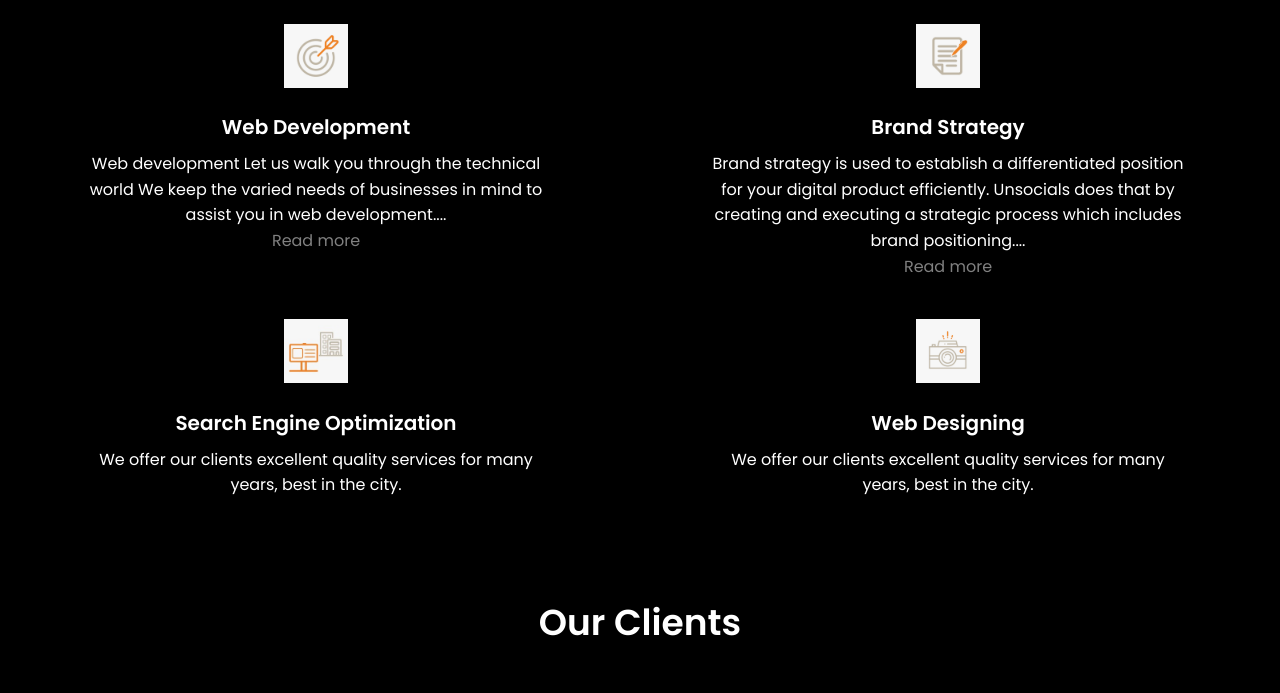
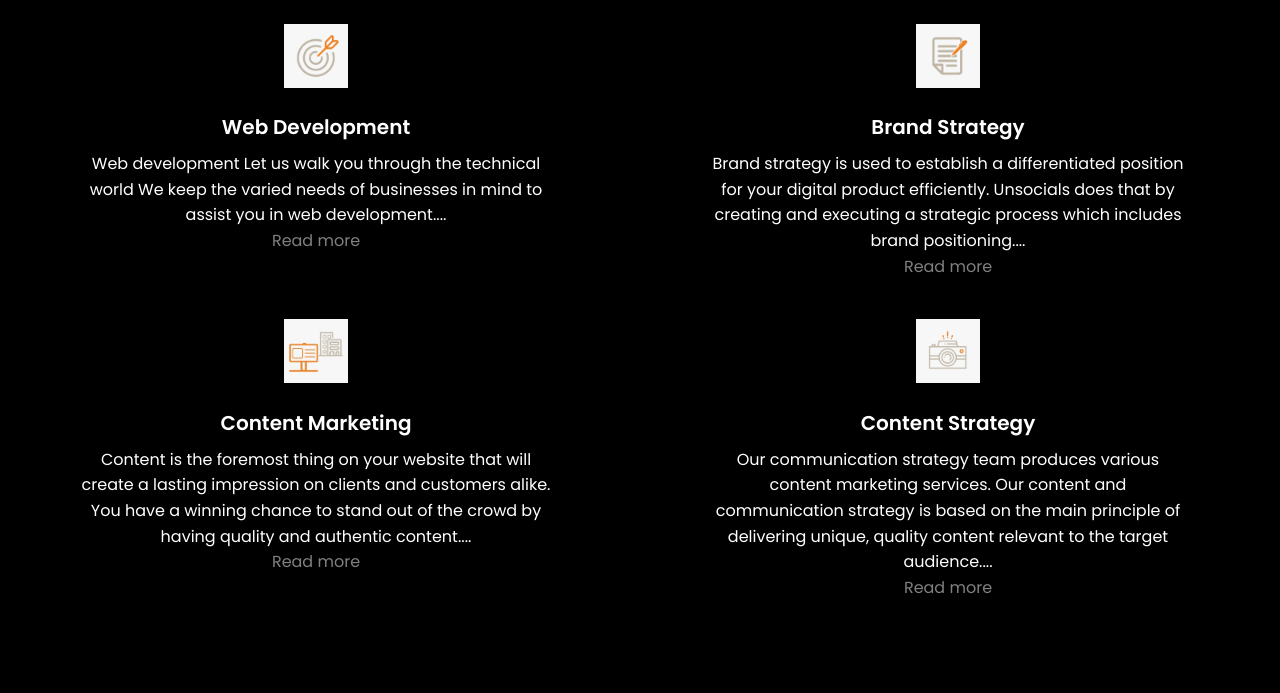
Before and after one commit to abhishekchandra2522k/company-landing-page, a plain HTML site: page index.html in a window 1280 px wide. Shown: the part 2151-2844 px from the top of the page. Drawn offline with nearby package versions, Linux system fonts and the light colour scheme.

Commit message:
Modify services, logo

```diff
--- a/assets/css/styles.css
+++ b/assets/css/styles.css
@@ -186,7 +186,7 @@ img{
 }
 
 .bx-menu{
-  margin-right: 2rem;
+  margin-right: 1rem;
 }
 
 .nav__item{
@@ -326,7 +326,7 @@ img{
   background-color: rgb(88, 88, 88);
 }
 
-#myBtn, #myBtn1, #myBtn2, #myBtn3, #myBtn4, #myBtn5:hover{
+#myBtn, #myBtn1, #myBtn2, #myBtn3, #myBtn4, #myBtn5, #myBtn6, #myBtn7:hover{
   cursor: pointer;
 }
 
@@ -345,7 +345,7 @@ img{
 }
 
 /*========== SERVICES ==========*/
-#more, #more1, #more2, #more3, #more4, #more5{
+#more, #more1, #more2, #more3, #more4, #more5, #more6, #more7{
   display: none;
 }
 
@@ -747,6 +747,12 @@ select{
   }
 }
 
+@media screen and (min-width: 100px) and (max-width: 600px){
+  .newimg{
+    width: 60px;
+  }
+}
+
 
 /* For tall screens on mobiles y desktop*/
 @media screen and (min-height: 721px) {
--- a/assets/js/main.js
+++ b/assets/js/main.js
@@ -203,6 +203,38 @@ function myFunction5() {
     }
   }
 
+function myFunction6() {
+    var dots = document.getElementById("dots6");
+    var moreText = document.getElementById("more6");
+    var btnText = document.getElementById("myBtn6");
+
+    if (dots.style.display === "none") {
+      dots.style.display = "inline";
+      btnText.innerHTML = "Read more";
+      moreText.style.display = "none";
+    } else {
+      dots.style.display = "none";
+      btnText.innerHTML = "Read less";
+      moreText.style.display = "inline";
+    }
+  }
+
+function myFunction7() {
+    var dots = document.getElementById("dots7");
+    var moreText = document.getElementById("more7");
+    var btnText = document.getElementById("myBtn7");
+
+    if (dots.style.display === "none") {
+      dots.style.display = "inline";
+      btnText.innerHTML = "Read more";
+      moreText.style.display = "none";
+    } else {
+      dots.style.display = "none";
+      btnText.innerHTML = "Read less";
+      moreText.style.display = "inline";
+    }
+  }
+
 // Portfolio Animation
 function currentDiv(n) {
     showDivs(slideIndex = n);
--- a/index.html
+++ b/index.html
@@ -26,7 +26,7 @@
         <header class="l-header" id="header">
             <nav class="nav">
                 <p class="nav__logo"><strong>+91 7627031394 &nbsp;| <a href="https://www.facebook.com/unsocials.social" class="nav__logo"><i class='bx bxl-facebook'></i></a>
-                    <a href="https://www.instagram.com/unsocials.social/" class="nav__logo"><i class='bx bxl-instagram'></i></a>    &nbsp;  <a href="https://www.linkedin.com/company/unsocials-social/" class="nav__logo"><i class='bx bxl-linkedin'></i></a> | &nbsp; <a href="#home" style="color: gray;"><img src="assets/img/logo1.PNG" style="width: 100px;" alt=""></a></strong></p>
+                    <a href="https://www.instagram.com/unsocials.social/" class="nav__logo"><i class='bx bxl-instagram'></i></a>    &nbsp;  <a href="https://www.linkedin.com/company/unsocials-social/" class="nav__logo"><i class='bx bxl-linkedin'></i></a> | &nbsp; <a href="#home" style="color: gray;"><img src="assets/img/logo1.PNG" style="width: 90px;" class="newimg" alt=""></a></strong></p>
 
                 <div class="nav__menu" id="nav-menu">
                     <ul class="nav__list">
@@ -88,7 +88,7 @@
 
                     <div class="services__content">
                         <img src="assets/img/8.jpeg" class="services__img"/>
-                        <h3 class="services__title">SEO</h3>
+                        <h3 class="services__title">Search Engine Optimization</h3>
                         <p class="services__description">Unsocial's SEO team comprises of raw talent and  veterans who bring loads of experience and new age ideas to base our digital strategy on.<span id="dots2">...</span><span id="more2">
                             Unlock your virtual potential
                             A guiding SEO foundation is based on strong content utilization, technical optimization and digital authority with the main aim of improving a site's overall performance.
@@ -163,14 +163,21 @@
 
                     <div class="services__content">
                         <img src="assets/img/8.jpeg" class="services__img"/>
-                        <h3 class="services__title">Search Engine Optimization</h3>
-                        <p class="services__description">We offer our clients excellent quality services for many years, best in the city.</p>
+                        <h3 class="services__title">Content Marketing</h3>
+                        <p class="services__description">Content is the foremost thing on your website that will create a lasting impression on clients and customers alike. You have a winning chance to stand out of the crowd by having quality and authentic content<span id="dots6">....</span><span id="more6">
+
+                            At Unsocials, we let our words do all the talking. Our team comprises of immensely talented content writers, copywriters and editors who create and publish unique content which stands out.
+
+                            We ensure that the content that we create reflect your story, your brand and your ideas. We know what clicks with the audience in various markets/industry verticals and don't shy away from using content that resonates well with them.
+
+                            After all, great taglines don't just come by, rather they tug at the strings of emotions!</span><br> <a onclick="myFunction6()" id="myBtn6" style="color: gray;">Read more</a></p>
                     </div>
 
                     <div class="services__content">
                         <img src="assets/img/4.jpeg" class="services__img"/>
-                        <h3 class="services__title">Web Designing</h3>
-                        <p class="services__description">We offer our clients excellent quality services for many years, best in the city.</p>
+                        <h3 class="services__title">Content Strategy</h3>
+                        <p class="services__description">Our communication strategy team produces various content marketing services. Our content and communication strategy is based on the main principle of delivering unique, quality content relevant to the target audience<span id="dots7">....</span><span id="more7">Therefore, reading and analysing the minds of our customers is our go to motto!
+                            We take pride in our work - be it through pictures, graphics, taglines, blogs or logos. We know how to cook the perfect medley or words and letters to spin a web of enchantment for your customers to engage them. To know how we brainstorm, create and publish content in ingenious ways, get in touch with us today.</span><br> <a onclick="myFunction7()" id="myBtn7" style="color: gray;">Read more</a></p>
                     </div>
                 </div>
             </section>
```
Also changed, not shown: careers.html (+1 -1 lines).
